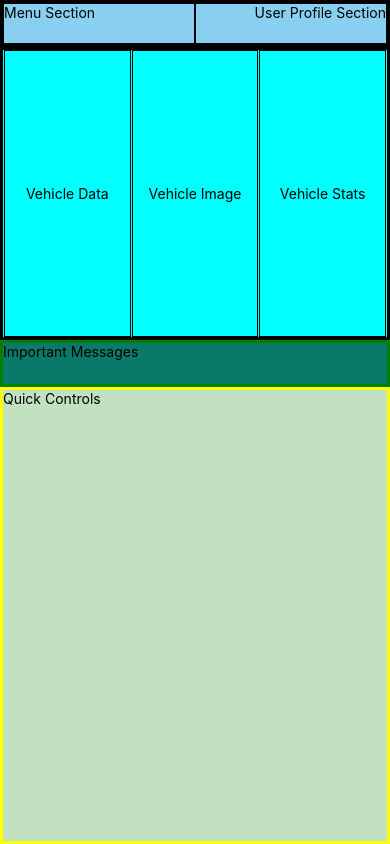
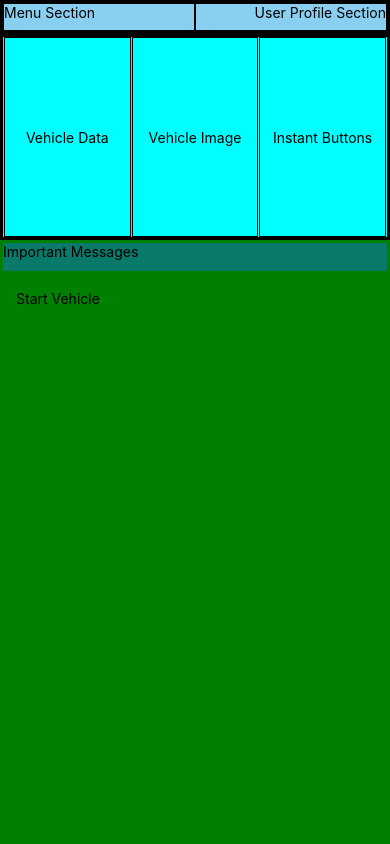
Before and after one commit to kirkrohani/TeslaCommand, a React Native app: screen / in a window 390 px wide. Built offline with nearby package versions, Linux system fonts and the light colour scheme.

Commit message:
updated eslint rules added vehiclePreview, quickAction and actions screen components

```diff
--- a/App.js
+++ b/App.js
@@ -1,6 +1,7 @@
 import { SafeAreaView, StatusBar, StyleSheet, Text, View } from "react-native";
 
 import { StatusBar as ExpoStatusBar } from "expo-status-bar";
+import QuickActionsScreen from "./src/features/actions/screens/actions.screen";
 import React from "react";
 
 export default function App() {
@@ -23,15 +24,13 @@ export default function App() {
             <Text>Vehicle Image</Text>
           </View>
           <View style={styles.vehicleStatsSection}>
-            <Text>Vehicle Stats</Text>
+            <Text>Instant Buttons</Text>
           </View>
         </View>
         <View style={styles.importantMessagesSection}>
           <Text>Important Messages</Text>
         </View>
-        <View style={styles.quickControlsSection}>
-          <Text>Quick Controls</Text>
-        </View>
+        <QuickActionsScreen />
       </SafeAreaView>
       <ExpoStatusBar style="auto" />
     </>
--- /dev/null
+++ b/src/features/actions/components/quickAction.js
@@ -0,0 +1,4 @@
+import React from "react";
+import { Text } from "react-native";
+
+export const QuickAction = ({ action }) => <Text>{action}</Text>;
--- /dev/null
+++ b/src/features/actions/screens/actions.screen.js
@@ -0,0 +1,26 @@
+import { SafeAreaView, StatusBar, StyleSheet, View } from "react-native";
+
+import { QuickAction } from "../components/quickAction";
+import React from "react";
+
+export default function QuickActionsScreen() {
+  return (
+    <SafeAreaView style={styles.container}>
+      <View style={styles.list}>
+        <QuickAction action={"Start Vehicle"} />
+      </View>
+    </SafeAreaView>
+  );
+}
+
+const styles = StyleSheet.create({
+  container: {
+    flex: 1,
+    marginTop: StatusBar.currentHeight,
+  },
+  list: {
+    flex: 1,
+    padding: 16,
+    backgroundColor: "green",
+  },
+});
```
Also changed, not shown: src/components/vehiclePreview.js (added, +34 -0 lines), .eslintrc.json.
